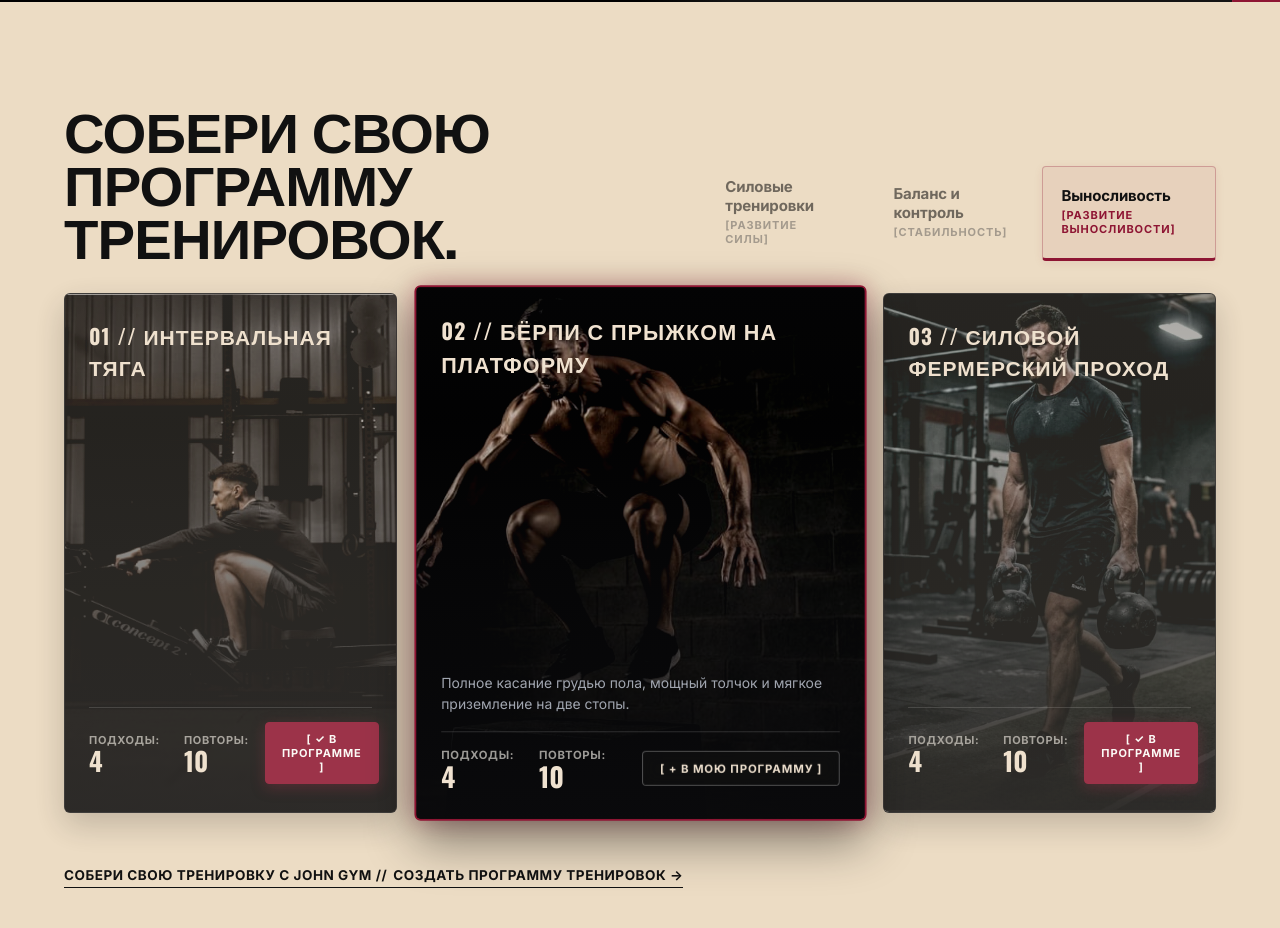
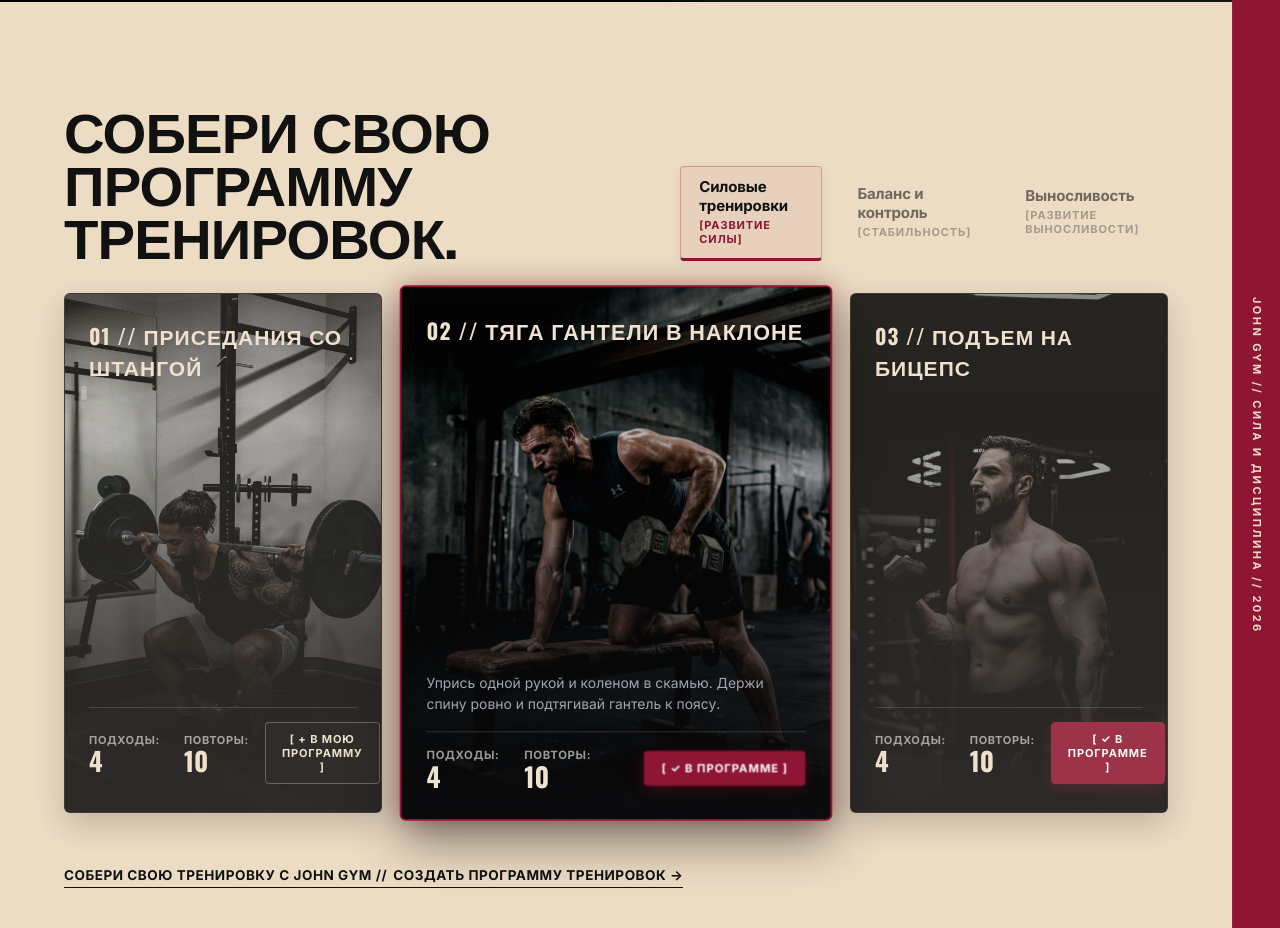
Before and after one commit to colorshy/john-gym, a website built with Vite: page index.html in a window 1280 px wide. Shown: the part 798-1726 px from the top of the page. Built offline with nearby package versions, Linux system fonts and the light colour scheme.

Commit message:
feat: implement Strength workout builder screen mockup with persistent right crimson rail (#8E1533)

```diff
--- a/index.html
+++ b/index.html
@@ -89,7 +89,7 @@
 
         <!-- Far-Right Vertical Accent Ribbon -->
         <div class="hero-ribbon" aria-hidden="true">
-          <span class="hero-ribbon-text">JOHN GYM // 2026</span>
+          <span class="hero-ribbon-text">JOHN GYM // СИЛА И ДИСЦИПЛИНА // 2026</span>
         </div>
       </div>
     </section>
@@ -107,7 +107,7 @@
           </h2>
 
           <div class="programs-tabs" role="tablist" aria-label="Категории тренировок">
-            <button type="button" class="program-tab" role="tab" aria-selected="false" id="tab-strength" data-category="strength">
+            <button type="button" class="program-tab active" role="tab" aria-selected="true" id="tab-strength" data-category="strength">
               <span class="program-tab-title">Силовые тренировки</span>
               <span class="program-tab-sub">[РАЗВИТИЕ СИЛЫ]</span>
             </button>
@@ -115,7 +115,7 @@
               <span class="program-tab-title">Баланс и контроль</span>
               <span class="program-tab-sub">[СТАБИЛЬНОСТЬ]</span>
             </button>
-            <button type="button" class="program-tab active" role="tab" aria-selected="true" id="tab-endurance" data-category="endurance">
+            <button type="button" class="program-tab" role="tab" aria-selected="false" id="tab-endurance" data-category="endurance">
               <span class="program-tab-title">Выносливость</span>
               <span class="program-tab-sub">[РАЗВИТИЕ ВЫНОСЛИВОСТИ]</span>
             </button>
@@ -126,17 +126,17 @@
         <div class="programs-carousel-wrap">
           <div class="programs-cards-grid" id="exercise-cards-container">
 
-            <!-- Card 01: Concept 2 Interval Rowing -->
+            <!-- Card 01: Barbell Back Squat -->
             <article class="exercise-card" data-index="0" id="exercise-card-1" tabindex="0">
               <div class="exercise-card-media">
-                <img src="/images/exercise_row.jpg" alt="01 // ИНТЕРВАЛЬНАЯ ТЯГА" class="exercise-card-img" loading="lazy">
+                <img src="/images/exercise_squat.jpg" alt="01 // ПРИСЕДАНИЯ СО ШТАНГОЙ" class="exercise-card-img" loading="lazy">
                 <div class="exercise-card-overlay"></div>
               </div>
               <div class="exercise-card-top">
-                <h3 class="exercise-title">01 // ИНТЕРВАЛЬНАЯ ТЯГА</h3>
+                <h3 class="exercise-title">01 // ПРИСЕДАНИЯ СО ШТАНГОЙ</h3>
               </div>
               <div class="exercise-card-content">
-                <p class="exercise-instruction sr-only">Работа на взрывную силу с минимальным интервалом отдыха. Держи ритмичное дыхание.</p>
+                <p class="exercise-instruction sr-only">Штанга на плечах, спина прямая. Опускайся до параллели с полом, сохраняя контроль и упор в стопы.</p>
                 <div class="exercise-meta-bar">
                   <div class="exercise-stats">
                     <div class="exercise-stat-item">
@@ -149,23 +149,23 @@
                     </div>
                   </div>
                   <div class="exercise-actions">
-                    <button type="button" class="btn-add-program add-to-routine-btn added" data-exercise="01 // ИНТЕРВАЛЬНАЯ ТЯГА">[ ✓ В ПРОГРАММЕ ]</button>
+                    <button type="button" class="btn-add-program add-to-routine-btn" data-exercise="01 // ПРИСЕДАНИЯ СО ШТАНГОЙ">[ + В МОЮ ПРОГРАММУ ]</button>
                   </div>
                 </div>
               </div>
             </article>
 
-            <!-- Card 02: Burpee with Box Jump (Active Center Card) -->
+            <!-- Card 02: Single-Arm Dumbbell Row (Active Center Card) -->
             <article class="exercise-card active-card" data-index="1" id="exercise-card-2" tabindex="0">
               <div class="exercise-card-media">
-                <img src="/images/exercise_boxjump.jpg" alt="02 // БЁРПИ С ПРЫЖКОМ НА ПЛАТФОРМУ" class="exercise-card-img" loading="lazy">
+                <img src="/images/exercise_db_row.jpg" alt="02 // ТЯГА ГАНТЕЛИ В НАКЛОНЕ" class="exercise-card-img" loading="lazy">
                 <div class="exercise-card-overlay"></div>
               </div>
               <div class="exercise-card-top">
-                <h3 class="exercise-title">02 // БЁРПИ С ПРЫЖКОМ НА ПЛАТФОРМУ</h3>
+                <h3 class="exercise-title">02 // ТЯГА ГАНТЕЛИ В НАКЛОНЕ</h3>
               </div>
               <div class="exercise-card-content">
-                <p class="exercise-instruction">Полное касание грудью пола, мощный толчок и мягкое приземление на две стопы.</p>
+                <p class="exercise-instruction">Упрись одной рукой и коленом в скамью. Держи спину ровно и подтягивай гантель к поясу.</p>
                 <div class="exercise-meta-bar">
                   <div class="exercise-stats">
                     <div class="exercise-stat-item">
@@ -178,23 +178,23 @@
                     </div>
                   </div>
                   <div class="exercise-actions">
-                    <button type="button" class="btn-add-program add-to-routine-btn" data-exercise="02 // БЁРПИ С ПРЫЖКОМ НА ПЛАТФОРМУ">[ + В МОЮ ПРОГРАММУ ]</button>
+                    <button type="button" class="btn-add-program add-to-routine-btn added" data-exercise="02 // ТЯГА ГАНТЕЛИ В НАКЛОНЕ">[ ✓ В ПРОГРАММЕ ]</button>
                   </div>
                 </div>
               </div>
             </article>
 
-            <!-- Card 03: Farmer Walk with Kettlebells -->
+            <!-- Card 03: Dumbbell Bicep Curls -->
             <article class="exercise-card" data-index="2" id="exercise-card-3" tabindex="0">
               <div class="exercise-card-media">
-                <img src="/images/exercise_farmer.jpg" alt="03 // СИЛОВОЙ ФЕРМЕРСКИЙ ПРОХОД" class="exercise-card-img" loading="lazy">
+                <img src="/images/exercise_biceps.jpg" alt="03 // ПОДЪЕМ НА БИЦЕПС" class="exercise-card-img" loading="lazy">
                 <div class="exercise-card-overlay"></div>
               </div>
               <div class="exercise-card-top">
-                <h3 class="exercise-title">03 // СИЛОВОЙ ФЕРМЕРСКИЙ ПРОХОД</h3>
+                <h3 class="exercise-title">03 // ПОДЪЕМ НА БИЦЕПС</h3>
               </div>
               <div class="exercise-card-content">
-                <p class="exercise-instruction sr-only">Тяжелые гантели по бокам, расправленные плечи, ровный темп шага без наклонов корпуса.</p>
+                <p class="exercise-instruction sr-only">Фиксируй локти у корпуса. Контролируй подъем снаряда и фазу плавного опускания без раскачки.</p>
                 <div class="exercise-meta-bar">
                   <div class="exercise-stats">
                     <div class="exercise-stat-item">
@@ -207,7 +207,7 @@
                     </div>
                   </div>
                   <div class="exercise-actions">
-                    <button type="button" class="btn-add-program add-to-routine-btn added" data-exercise="03 // СИЛОВОЙ ФЕРМЕРСКИЙ ПРОХОД">[ ✓ В ПРОГРАММЕ ]</button>
+                    <button type="button" class="btn-add-program add-to-routine-btn added" data-exercise="03 // ПОДЪЕМ НА БИЦЕПС">[ ✓ В ПРОГРАММЕ ]</button>
                   </div>
                 </div>
               </div>
@@ -224,6 +224,11 @@
           </a>
         </div>
       </div>
+
+      <!-- Right Screen Edge: Persistent Full-Height Vertical Branding Strip (#8E1533) -->
+      <aside class="programs-ribbon" aria-hidden="true">
+        <span class="programs-ribbon-text">JOHN GYM // СИЛА И ДИСЦИПЛИНА // 2026</span>
+      </aside>
     </section>
 
     <!-- =======================================================================
--- a/src/main.js
+++ b/src/main.js
@@ -8,7 +8,7 @@ const EXERCISE_DATA = {
   strength: [
     {
       index: "01",
-      title: "01 // ПРИСЕДАНИЯ",
+      title: "01 // ПРИСЕДАНИЯ СО ШТАНГОЙ",
       image: "/images/exercise_squat.jpg",
       instruction: "Штанга на плечах, спина прямая. Опускайся до параллели с полом, сохраняя контроль и упор в стопы.",
       sets: 4,
@@ -16,15 +16,15 @@ const EXERCISE_DATA = {
     },
     {
       index: "02",
-      title: "02 // ТЯГА ГАНТЕЛИ",
-      image: "/images/exercise_row.jpg",
+      title: "02 // ТЯГА ГАНТЕЛИ В НАКЛОНЕ",
+      image: "/images/exercise_db_row.jpg",
       instruction: "Упрись одной рукой и коленом в скамью. Держи спину ровно и подтягивай гантель к поясу.",
       sets: 4,
       reps: 10
     },
     {
       index: "03",
-      title: "03 // СГИБАНИЯ НА БИЦЕПС",
+      title: "03 // ПОДЪЕМ НА БИЦЕПС",
       image: "/images/exercise_biceps.jpg",
       instruction: "Фиксируй локти у корпуса. Контролируй подъем снаряда и фазу плавного опускания без раскачки.",
       sets: 4,
@@ -86,11 +86,11 @@ const EXERCISE_DATA = {
 };
 
 // State
-let currentCategory = 'endurance';
-let activeCardIndex = 1; // 0-indexed: 1 = second card ("02 // БЁРПИ С ПРЫЖКОМ НА ПЛАТФОРМУ")
+let currentCategory = 'strength';
+let activeCardIndex = 1; // 0-indexed: 1 = second card ("02 // ТЯГА ГАНТЕЛИ В НАКЛОНЕ")
 const addedExercises = new Set([
-  "01 // ИНТЕРВАЛЬНАЯ ТЯГА",
-  "03 // СИЛОВОЙ ФЕРМЕРСКИЙ ПРОХОД"
+  "02 // ТЯГА ГАНТЕЛИ В НАКЛОНЕ",
+  "03 // ПОДЪЕМ НА БИЦЕПС"
 ]);
 
 // DOM Elements
--- a/src/style.css
+++ b/src/style.css
@@ -570,12 +570,48 @@ button {
   background-color: var(--color-wild-oats);
   color: #111111;
   min-height: 100vh;
-  padding: 100px 5vw 40px;
+  padding: 100px calc(5vw + var(--ribbon-width, 48px)) 40px 5vw;
   display: flex;
   flex-direction: column;
   justify-content: center;
   position: relative;
   box-sizing: border-box;
+}
+
+/* Persistent full-height vertical branding strip in deep crimson burgundy (#8E1533) */
+.programs-ribbon {
+  position: absolute;
+  top: 0;
+  right: 0;
+  bottom: 0;
+  width: var(--ribbon-width, 48px);
+  background-color: var(--color-sweet-cherry);
+  border-left: 1px solid rgba(255, 255, 255, 0.06);
+  display: flex;
+  align-items: center;
+  justify-content: center;
+  user-select: none;
+  z-index: 10;
+}
+
+.programs-ribbon-text {
+  writing-mode: vertical-rl;
+  font-family: var(--font-body);
+  font-size: 11px;
+  font-weight: 700;
+  letter-spacing: 0.22em;
+  text-transform: uppercase;
+  color: var(--color-wild-oats);
+  white-space: nowrap;
+}
+
+@media (max-width: 900px) {
+  .programs-section {
+    padding-right: 5vw;
+  }
+  .programs-ribbon {
+    display: none;
+  }
 }
 
 .programs-container {
@@ -721,15 +757,15 @@ button {
 }
 
 #exercise-card-1 .exercise-card-img {
-  object-position: center 45%;
+  object-position: center 30%;
 }
 
 #exercise-card-2 .exercise-card-img {
+  object-position: center 35%;
+}
+
+#exercise-card-3 .exercise-card-img {
   object-position: center 25%;
-}
-
-#exercise-card-3 .exercise-card-img {
-  object-position: center 20%;
 }
 
 .exercise-card:hover .exercise-card-img {
```
Also changed, not shown: public/images/exercise_db_row.jpg (added).
